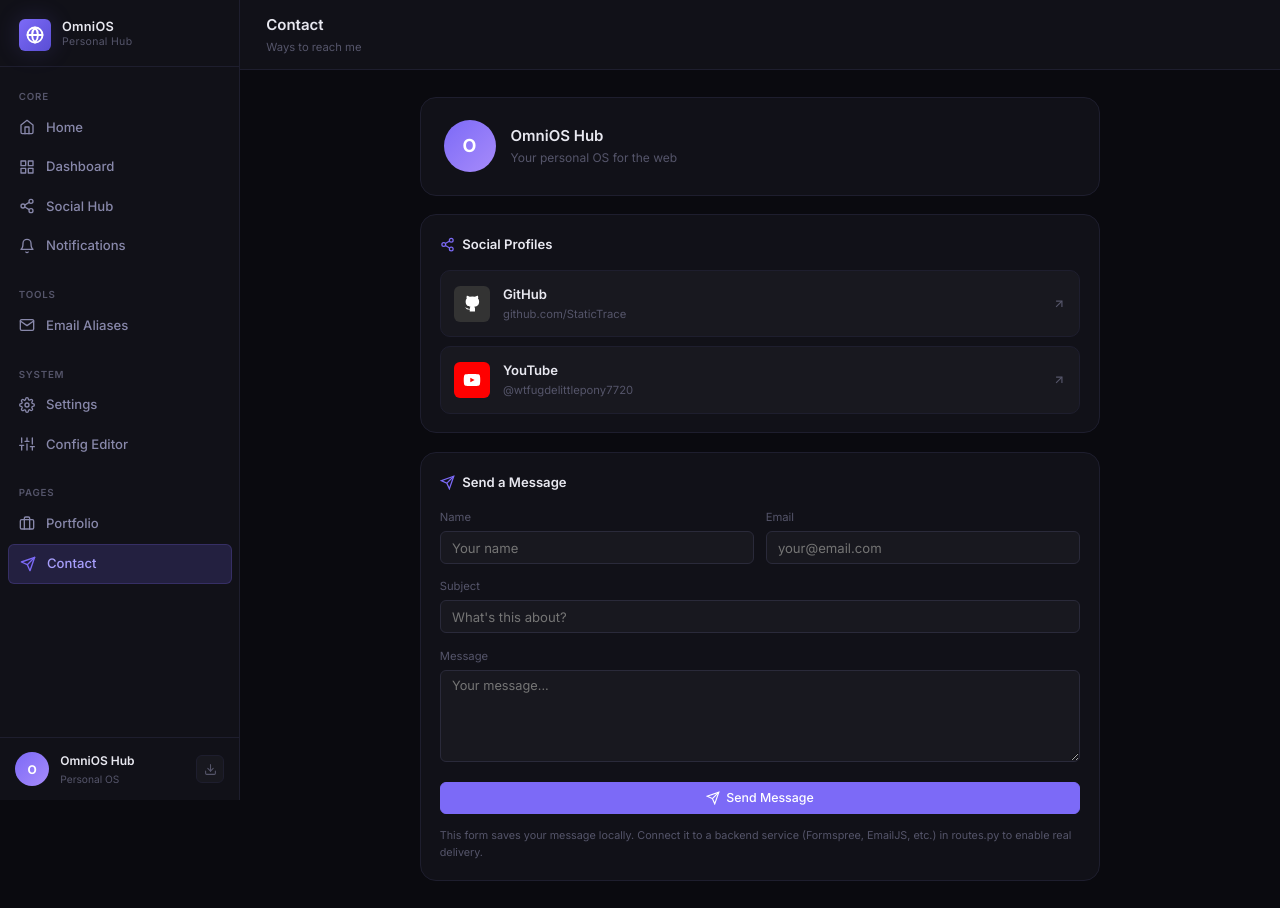
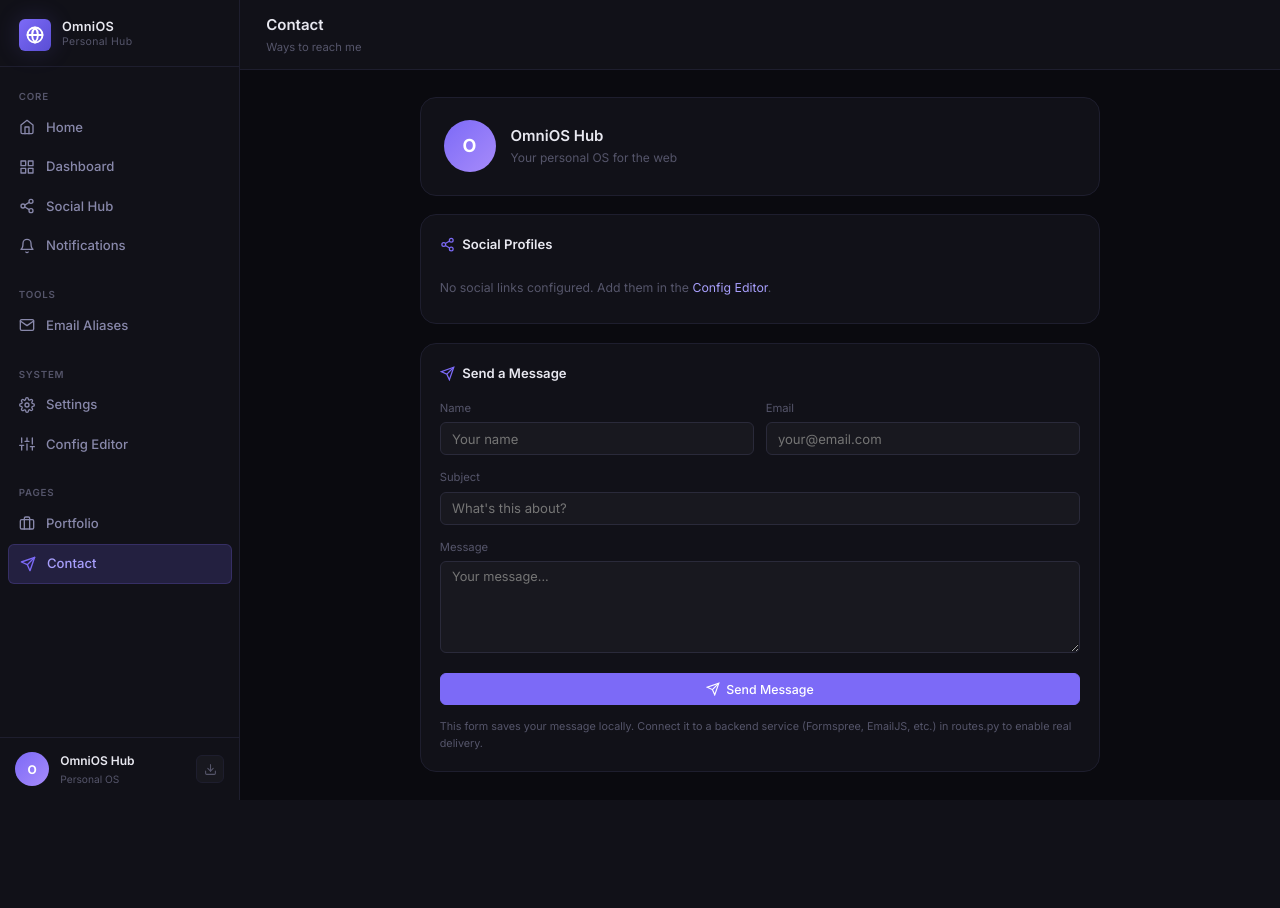
Before and after one commit to StaticTrace/OmniOS, a Flask app: page /contact in a window 1280 px wide. After the commit the page ends 800 px from the top, so only its background shows below. Run offline with Flask 3, Linux system fonts and the light colour scheme.

Commit message:
Make user identity and social links dynamic across the application
Integrates user identity (name, tagline, avatar) and social links from configuration into various templates, including the sidebar, home page, and contact page. Introduces a Flask context processor for global access to identity and social link data. Enhances error handling in the config manager, adds a CSS variable for modal backgrounds, and includes a new SVG favicon to resolve 404 errors.

Replit-Commit-Author: Agent
Replit-Commit-Session-Id: b92a3d70-e041-4c66-9c0d-f4f7cb3e4bd6
Replit-Commit-Checkpoint-Type: full_checkpoint
Replit-Commit-Event-Id: 892fecda-a549-426b-8a2f-ee961773a21d
Replit-Commit-Screenshot-Url: https://storage.googleapis.com/screenshot-production-us-central1/9919586a-b6e6-49dd-af6e-ac0b5b69579e/b92a3d70-e041-4c66-9c0d-f4f7cb3e4bd6/xUAZZzs
Replit-Helium-Checkpoint-Created: true

```diff
--- a/app/__init__.py
+++ b/app/__init__.py
@@ -3,7 +3,6 @@ from flask import Flask
 
 
 def create_app() -> Flask:
-    # Load .env if it exists (persists GITHUB_PAT and other secrets)
     env_file = Path(__file__).parent.parent / ".env"
     if env_file.exists():
         try:
@@ -16,4 +15,18 @@ def create_app() -> Flask:
 
     from .routes import register_routes
     register_routes(app)
+
+    @app.context_processor
+    def _inject_globals() -> dict:
+        """Inject identity, social_links, pages, and ui config into every template."""
+        from .config import IDENTITY, SOCIAL_LINKS, PAGES
+        from . import config_manager as _cm
+        ui = _cm.get_section_values("ui")
+        return dict(
+            identity=IDENTITY,
+            social_links=SOCIAL_LINKS,
+            pages=PAGES,
+            sidebar_label=ui.get("sidebar_label", "Personal OS"),
+        )
+
     return app
--- a/app/config_manager.py
+++ b/app/config_manager.py
@@ -23,8 +23,11 @@ Public API:
 """
 
 import json
+import logging
 from copy import deepcopy
 from pathlib import Path
+
+_log = logging.getLogger(__name__)
 
 BASE_DIR       = Path(__file__).parent.parent
 CONFIG_FILE    = BASE_DIR / ".omnios-config.json"    # session overrides
@@ -491,8 +494,8 @@ def _reload_into_app() -> None:
             for pid, key, label, icon, route in _PAGE_DEFS
             if pg.get(key, True)
         ]
-    except Exception:
-        pass
+    except Exception as exc:
+        _log.error("_reload_into_app failed: %s", exc, exc_info=True)
 
 
 # Apply persisted config on first import
--- a/app/routes.py
+++ b/app/routes.py
@@ -66,7 +66,7 @@ def register_routes(app: Flask) -> None:
 
     @app.route("/contact")
     def contact():
-        return render_template("contact.html", identity=IDENTITY, pages=PAGES)
+        return render_template("contact.html", identity=IDENTITY, social_links=SOCIAL_LINKS, pages=PAGES)
 
     @app.route("/settings")
     def settings():
--- a/static/css/theme.css
+++ b/static/css/theme.css
@@ -1,6 +1,7 @@
 :root {
   --bg-base:      #0a0a0f;
   --bg-surface:   #111118;
+  --bg-card:      #16161e;
   --bg-elevated:  #18181f;
   --bg-hover:     #1e1e28;
   --border:       #2a2a3a;
--- a/templates/base.html
+++ b/templates/base.html
@@ -85,10 +85,14 @@
       </nav>
 
       <div class="sidebar-profile">
-        <div class="profile-avatar">O</div>
+        {% if identity.avatar %}
+        <img src="{{ identity.avatar }}" alt="Avatar" class="profile-avatar" style="border-radius:50%;object-fit:cover;width:32px;height:32px;" />
+        {% else %}
+        <div class="profile-avatar">{{ (identity.name or 'O')[0] | upper }}</div>
+        {% endif %}
         <div class="profile-info">
-          <div class="profile-name">OmniOS Hub</div>
-          <div class="profile-tag">Personal OS</div>
+          <div class="profile-name">{{ identity.name or 'OmniOS Hub' }}</div>
+          <div class="profile-tag">{{ sidebar_label or 'Personal OS' }}</div>
         </div>
         <button id="export-zip-btn" title="Export project as ZIP" style="margin-left:auto;flex-shrink:0;width:28px;height:28px;border-radius:var(--radius-sm);background:var(--bg-elevated);border:1px solid var(--border-soft);display:flex;align-items:center;justify-content:center;cursor:pointer;transition:all var(--transition);color:var(--text-muted);" onmouseenter="this.style.background='var(--bg-hover)';this.style.color='var(--text-primary)'" onmouseleave="this.style.background='var(--bg-elevated)';this.style.color='var(--text-muted)'">
           <svg width="13" height="13" viewBox="0 0 24 24" fill="none" stroke="currentColor" stroke-width="2" stroke-linecap="round" stroke-linejoin="round"><path d="M21 15v4a2 2 0 0 1-2 2H5a2 2 0 0 1-2-2v-4"/><polyline points="7 10 12 15 17 10"/><line x1="12" y1="15" x2="12" y2="3"/></svg>
--- a/templates/contact.html
+++ b/templates/contact.html
@@ -15,10 +15,14 @@
 
   <!-- Identity summary -->
   <div class="card" style="display:flex;align-items:center;gap:1rem;padding:1.5rem;">
-    <div style="width:52px;height:52px;border-radius:50%;background:linear-gradient(135deg,var(--accent),#a78bfa);display:flex;align-items:center;justify-content:center;font-size:1.2rem;font-weight:700;color:white;flex-shrink:0;">O</div>
+    {% if identity.avatar %}
+    <img src="{{ identity.avatar }}" alt="Avatar" style="width:52px;height:52px;border-radius:50%;object-fit:cover;flex-shrink:0;" />
+    {% else %}
+    <div style="width:52px;height:52px;border-radius:50%;background:linear-gradient(135deg,var(--accent),#a78bfa);display:flex;align-items:center;justify-content:center;font-size:1.2rem;font-weight:700;color:white;flex-shrink:0;">{{ (identity.name or 'O')[0] | upper }}</div>
+    {% endif %}
     <div>
-      <div style="font-size:1rem;font-weight:600;">OmniOS Hub</div>
-      <div style="font-size:0.8rem;color:var(--text-muted);">Your personal OS for the web</div>
+      <div style="font-size:1rem;font-weight:600;">{{ identity.name }}</div>
+      <div style="font-size:0.8rem;color:var(--text-muted);">{{ identity.tagline }}</div>
     </div>
   </div>
 
@@ -31,27 +35,30 @@
       </div>
     </div>
     <div style="display:flex;flex-direction:column;gap:0.6rem;">
-      {% for link in identity.social_links if identity.social_links is defined %}{% endfor %}
-      <a href="https://github.com/StaticTrace" target="_blank" rel="noopener" style="display:flex;align-items:center;gap:0.875rem;padding:0.875rem;background:var(--bg-elevated);border-radius:var(--radius);border:1px solid var(--border-soft);text-decoration:none;transition:border-color 0.15s;" onmouseenter="this.style.borderColor='var(--accent)'" onmouseleave="this.style.borderColor='var(--border-soft)'">
-        <div style="width:36px;height:36px;background:#333;border-radius:var(--radius-sm);display:flex;align-items:center;justify-content:center;flex-shrink:0;">
-          <svg width="18" height="18" viewBox="0 0 24 24" fill="white"><path d="M9 19c-5 1.5-5-2.5-7-3m14 6v-3.87a3.37 3.37 0 0 0-.94-2.61c3.14-.35 6.44-1.54 6.44-7A5.44 5.44 0 0 0 20 4.77 5.07 5.07 0 0 0 19.91 1S18.73.65 16 2.48a13.38 13.38 0 0 0-7 0C6.27.65 5.09 1 5.09 1A5.07 5.07 0 0 0 5 4.77a5.44 5.44 0 0 0-1.5 3.78c0 5.42 3.3 6.61 6.44 7A3.37 3.37 0 0 0 9 18.13V22"/></svg>
+      {% set icon_colors = {'github': '#333', 'youtube': '#ff0000', 'twitter': '#1da1f2', 'linkedin': '#0077b5', 'instagram': '#c13584', 'tiktok': '#010101', 'twitch': '#9146ff', 'reddit': '#ff4500'} %}
+      {% for link in social_links %}
+      <a href="{{ link.url }}" target="_blank" rel="noopener"
+         style="display:flex;align-items:center;gap:0.875rem;padding:0.875rem;background:var(--bg-elevated);border-radius:var(--radius);border:1px solid var(--border-soft);text-decoration:none;transition:border-color 0.15s;"
+         onmouseenter="this.style.borderColor='var(--accent)'" onmouseleave="this.style.borderColor='var(--border-soft)'">
+        <div style="width:36px;height:36px;background:{{ icon_colors.get(link.icon, 'var(--accent)') }};border-radius:var(--radius-sm);display:flex;align-items:center;justify-content:center;flex-shrink:0;">
+          <svg width="18" height="18" viewBox="0 0 24 24" fill="white">
+            {% if link.icon == 'github' %}<path d="M9 19c-5 1.5-5-2.5-7-3m14 6v-3.87a3.37 3.37 0 0 0-.94-2.61c3.14-.35 6.44-1.54 6.44-7A5.44 5.44 0 0 0 20 4.77 5.07 5.07 0 0 0 19.91 1S18.73.65 16 2.48a13.38 13.38 0 0 0-7 0C6.27.65 5.09 1 5.09 1A5.07 5.07 0 0 0 5 4.77a5.44 5.44 0 0 0-1.5 3.78c0 5.42 3.3 6.61 6.44 7A3.37 3.37 0 0 0 9 18.13V22"/>
+            {% elif link.icon == 'youtube' %}<path d="M22.54 6.42a2.78 2.78 0 0 0-1.95-1.96C18.88 4 12 4 12 4s-6.88 0-8.59.46a2.78 2.78 0 0 0-1.95 1.96A29 29 0 0 0 1 12a29 29 0 0 0 .46 5.58A2.78 2.78 0 0 0 3.41 19.6C5.12 20 12 20 12 20s6.88 0 8.59-.46a2.78 2.78 0 0 0 1.95-1.95A29 29 0 0 0 23 12a29 29 0 0 0-.46-5.58z"/><polygon points="9.75 15.02 15.5 12 9.75 8.98 9.75 15.02"/>
+            {% elif link.icon == 'twitter' %}<path d="M23 3a10.9 10.9 0 0 1-3.14 1.53 4.48 4.48 0 0 0-7.86 3v1A10.66 10.66 0 0 1 3 4s-4 9 5 13a11.64 11.64 0 0 1-7 2c9 5 20 0 20-11.5a4.5 4.5 0 0 0-.08-.83A7.72 7.72 0 0 0 23 3z"/>
+            {% elif link.icon == 'linkedin' %}<path d="M16 8a6 6 0 0 1 6 6v7h-4v-7a2 2 0 0 0-2-2 2 2 0 0 0-2 2v7h-4v-7a6 6 0 0 1 6-6z"/><rect x="2" y="9" width="4" height="12"/><circle cx="4" cy="4" r="2"/>
+            {% elif link.icon == 'instagram' %}<rect x="2" y="2" width="20" height="20" rx="5" ry="5"/><path d="M16 11.37A4 4 0 1 1 12.63 8 4 4 0 0 1 16 11.37z"/><line x1="17.5" y1="6.5" x2="17.51" y2="6.5"/>
+            {% else %}<circle cx="12" cy="12" r="10"/><line x1="2" y1="12" x2="22" y2="12"/><path d="M12 2a15.3 15.3 0 0 1 4 10 15.3 15.3 0 0 1-4 10 15.3 15.3 0 0 1-4-10 15.3 15.3 0 0 1 4-10z"/>{% endif %}
+          </svg>
         </div>
         <div style="flex:1;">
-          <div style="font-size:0.875rem;font-weight:600;color:var(--text-primary);">GitHub</div>
-          <div style="font-size:0.75rem;color:var(--text-muted);">github.com/StaticTrace</div>
+          <div style="font-size:0.875rem;font-weight:600;color:var(--text-primary);">{{ link.platform }}</div>
+          <div style="font-size:0.75rem;color:var(--text-muted);">{{ link.url | replace('https://', '') | replace('http://', '') }}</div>
         </div>
         <svg width="14" height="14" viewBox="0 0 24 24" fill="none" stroke="var(--text-muted)" stroke-width="2"><line x1="7" y1="17" x2="17" y2="7"/><polyline points="7 7 17 7 17 17"/></svg>
       </a>
-      <a href="https://www.youtube.com/@wtfugdelittlepony7720" target="_blank" rel="noopener" style="display:flex;align-items:center;gap:0.875rem;padding:0.875rem;background:var(--bg-elevated);border-radius:var(--radius);border:1px solid var(--border-soft);text-decoration:none;transition:border-color 0.15s;" onmouseenter="this.style.borderColor='#ff0000'" onmouseleave="this.style.borderColor='var(--border-soft)'">
-        <div style="width:36px;height:36px;background:#ff0000;border-radius:var(--radius-sm);display:flex;align-items:center;justify-content:center;flex-shrink:0;">
-          <svg width="18" height="18" viewBox="0 0 24 24" fill="white"><path d="M22.54 6.42a2.78 2.78 0 0 0-1.95-1.96C18.88 4 12 4 12 4s-6.88 0-8.59.46a2.78 2.78 0 0 0-1.95 1.96A29 29 0 0 0 1 12a29 29 0 0 0 .46 5.58A2.78 2.78 0 0 0 3.41 19.6C5.12 20 12 20 12 20s6.88 0 8.59-.46a2.78 2.78 0 0 0 1.95-1.95A29 29 0 0 0 23 12a29 29 0 0 0-.46-5.58z"/><polygon points="9.75 15.02 15.5 12 9.75 8.98 9.75 15.02" fill="#ff0000"/></svg>
-        </div>
-        <div style="flex:1;">
-          <div style="font-size:0.875rem;font-weight:600;color:var(--text-primary);">YouTube</div>
-          <div style="font-size:0.75rem;color:var(--text-muted);">@wtfugdelittlepony7720</div>
-        </div>
-        <svg width="14" height="14" viewBox="0 0 24 24" fill="none" stroke="var(--text-muted)" stroke-width="2"><line x1="7" y1="17" x2="17" y2="7"/><polyline points="7 7 17 7 17 17"/></svg>
-      </a>
+      {% else %}
+      <div style="font-size:0.82rem;color:var(--text-muted);padding:0.5rem 0;">No social links configured. Add them in the <a href="/config" style="color:var(--accent-text);">Config Editor</a>.</div>
+      {% endfor %}
     </div>
   </div>
 
```
Also changed, not shown: templates/index.html (+7 -2 lines), favicon.svg (added).
